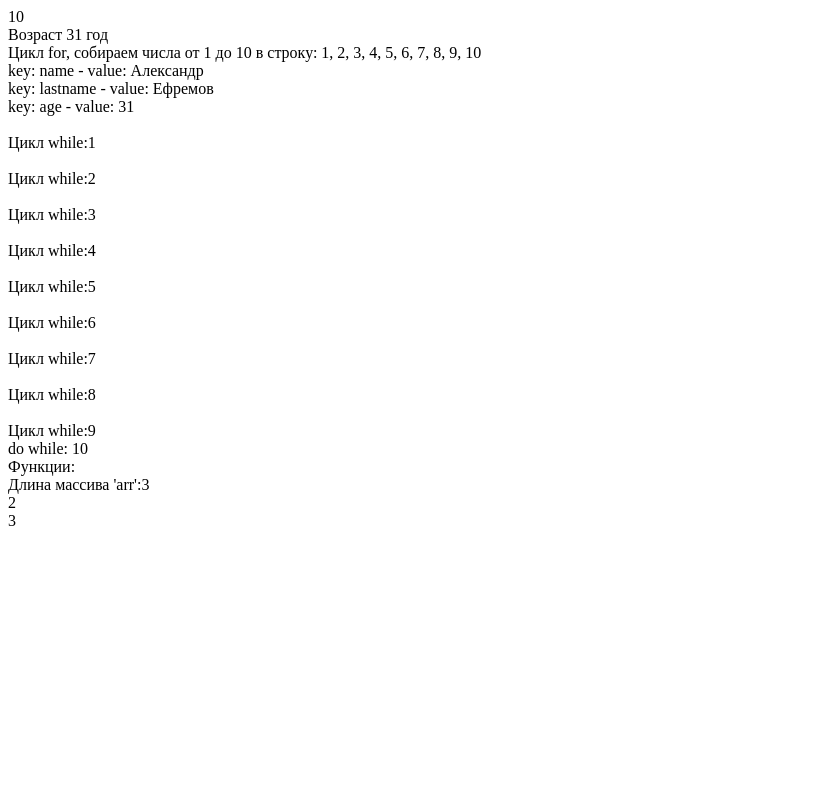
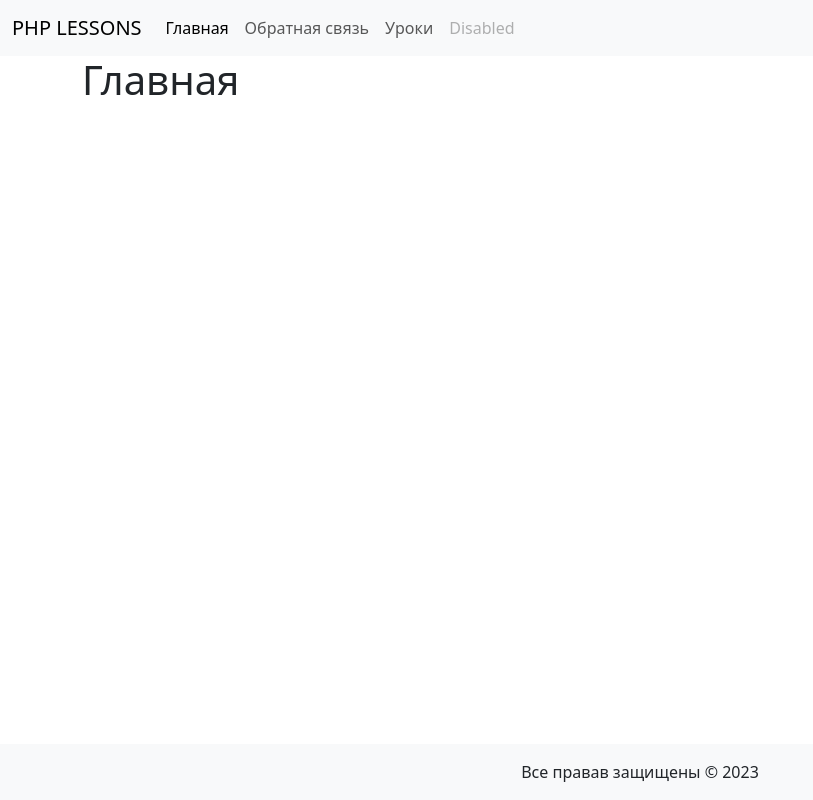
Before and after one commit to stlthwl/PHP, a PHP site: page / in a window 1280 px wide. Shown: the whole page, without its empty margins (0-813 px from the left). Run offline with PHP 8.4, Linux system fonts and the light colour scheme.

Commit message:
second commit

```diff
--- /dev/null
+++ b/lessons/footer.php
@@ -0,0 +1,11 @@
+<div class="footer">
+        <span class="center-transform">
+            Все правав защищены &copy;
+            <?php echo date('Y'); ?>
+        </span>
+</div>
+<script src="https://cdn.jsdelivr.net/npm/bootstrap@5.3.2/dist/js/bootstrap.bundle.min.js"
+        integrity="sha384-C6RzsynM9kWDrMNeT87bh95OGNyZPhcTNXj1NW7RuBCsyN/o0jlpcV8Qyq46cDfL"
+        crossorigin="anonymous"></script>
+</body>
+</html>
--- /dev/null
+++ b/lessons/header.php
@@ -0,0 +1,31 @@
+<!doctype html>
+<html lang="ru">
+<head>
+    <meta charset="UTF-8">
+    <meta name="viewport" content="width=device-width, initial-scale=1">
+    <meta http-equiv="X-UA-Compatible" content="ie=edge">
+    <link href="https://cdn.jsdelivr.net/npm/bootstrap@5.3.2/dist/css/bootstrap.min.css" rel="stylesheet"
+          integrity="sha384-T3c6CoIi6uLrA9TneNEoa7RxnatzjcDSCmG1MXxSR1GAsXEV/Dwwykc2MPK8M2HN" crossorigin="anonymous">
+    <link rel="stylesheet" href="style.css">
+    <title><?= $title ?></title>
+</head>
+<body>
+<header>
+    <nav class="navbar navbar-expand-lg bg-body-tertiary">
+        <div class="container-fluid">
+            <a class="navbar-brand" href="#">PHP LESSONS</a>
+            <button class="navbar-toggler" type="button" data-bs-toggle="collapse" data-bs-target="#navbarNavAltMarkup"
+                    aria-controls="navbarNavAltMarkup" aria-expanded="false" aria-label="Toggle navigation">
+                <span class="navbar-toggler-icon"></span>
+            </button>
+            <div class="collapse navbar-collapse" id="navbarNavAltMarkup">
+                <div class="navbar-nav">
+                    <a class="nav-link active" aria-current="page" href="index.php">Главная</a>
+                    <a class="nav-link" href="info.php">Обратная связь</a>
+                    <a class="nav-link" href="lessons.php">Уроки</a>
+                    <a class="nav-link disabled" aria-disabled="true">Disabled</a>
+                </div>
+            </div>
+        </div>
+    </nav>
+</header>
--- a/lessons/index.php
+++ b/lessons/index.php
@@ -1,73 +1,13 @@
-<!doctype html>
-<html lang="ru">
-<head>
-    <meta charset="UTF-8">
-    <meta name="viewport"
-          content="width=device-width, user-scalable=no, initial-scale=1.0, maximum-scale=1.0, minimum-scale=1.0">
-    <meta http-equiv="X-UA-Compatible" content="ie=edge">
-    <title>PHP</title>
-</head>
-<body>
 <?php
-    // массив
-    $nums = array(1, 2, 3, 4, 5);
-    $nums[0] = 10;
-    echo $nums[0] . '<br>';
+    $title = "Главная";
+    require "header.php";
+?>
+<div style="overflow: auto; height: 100%;">
+    <div class="container" style="height: 100%;">
+        <h1>Главная</h1>
+    </div>
+</div>
 
-    // ассоциативный массив
-    $arr = [
-        'name' => 'Александр',
-        'lastname' => 'Ефремов',
-        'age' => 31
-    ];
-    echo "Возраст " . $arr['age'] . " год" . '<br>';
-
-    /* Циклы
-     * for
-     */
-//    цикл for
-    $string = '';
-    for($i = 1; $i <= 10; $i++) {
-        if ($i != 10) {
-            $string = $string . $i . ', ';
-        }
-        else
-            $string = $string . $i;
-    }
-    echo "Цикл for, собираем числа от 1 до 10 в строку: $string" . "<br>";
-
-//    foreach
-    foreach ($arr as $item => $value) {
-        echo "key: $item" . ' - ' . "value: $value" . "<br>";
-    }
-//  цикл while
-    $n = 1;
-    while ($n < 10) {
-        echo '<br>Цикл while:';
-        echo $n . '<br>';
-        $n++;
-    }
-//  цикл do while
-
-    $n = 10;
-    do {
-        echo "do while: " . $n . "<br>";
-    } while($n < 1);
-
-//  Функции
-    echo "Функции:" . "<br>";
-    echo "Длина массива 'arr':" . count($arr) . "<br>";
-
-    // статическая переменная в функции
-    function test_static() {
-        static $x = 1;
-        $x ++;
-        return $x;
-    }
-
-    echo test_static() . "<br>";
-    echo test_static() . "<br>";
-
+<?php
+    require "footer.php"
 ?>
-</body>
-</html>
--- /dev/null
+++ b/lessons/style.css
@@ -0,0 +1,37 @@
+html {
+    height: 100%;
+}
+
+body {
+    height: calc(100% - 112px);
+}
+
+header {
+    left: 0;
+    top: 0;
+    width: 100%;
+    position: sticky;
+}
+
+.sticky-container {
+    position: sticky;
+}
+
+.footer {
+    width: 100%;
+    text-align: center;
+    background: #F8F9FA;
+    justify-content: center;
+    height: 56px;
+    vertical-align: middle;
+    position: relative;
+}
+
+.center-transform {
+    margin: 0;
+    position: absolute;
+    top: 50%;
+    left: 50%;
+    -ms-transform: translate(-50%, -50%);
+    transform: translate(-50%, -50%);
+}
```
Also changed, not shown: lessons/info.php (added, +30 -0 lines), lessons/lessons.php (added, +77 -0 lines).
